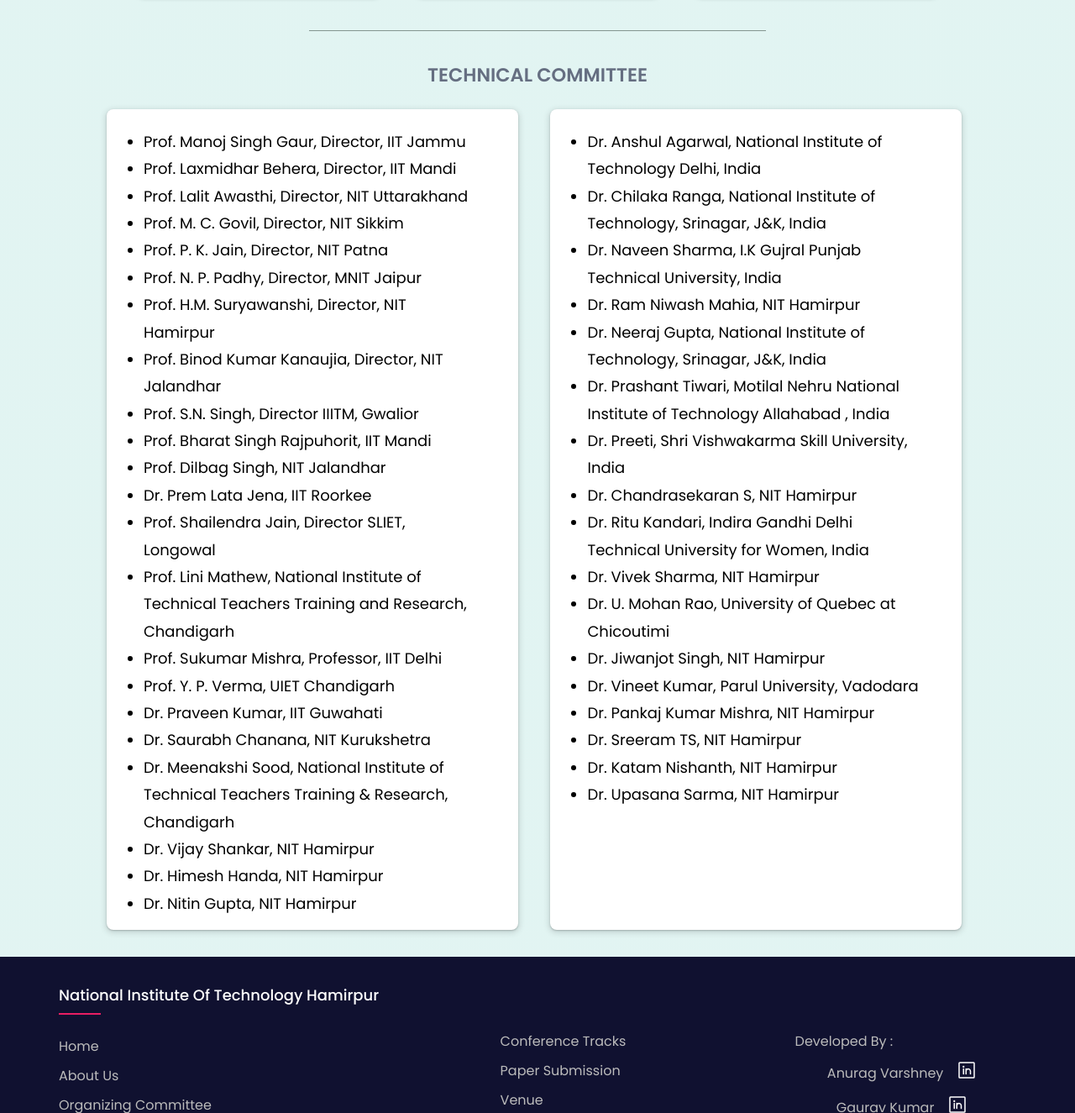
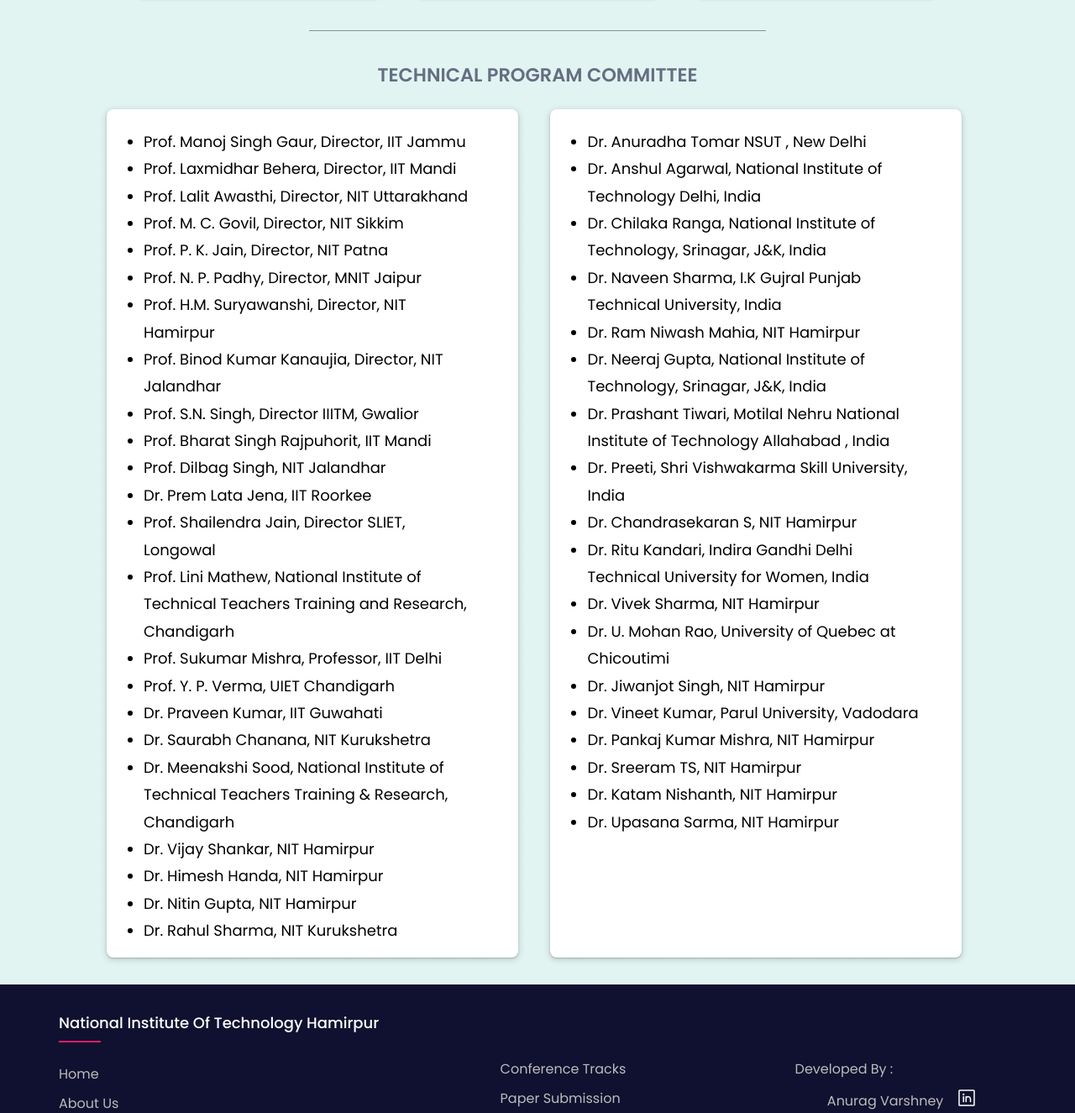
Before and after one commit to Varshneyanurag125/Electrical-Conference, a website: page team.html in a window 1280 px wide. Shown: the part 8405-9730 px from the top of the page at 84% size. Drawn offline with nearby package versions, Linux system fonts and the light colour scheme; a web font is replaced by a local one.

Commit message:
technical name addition

```diff
--- a/team.html
+++ b/team.html
@@ -603,7 +603,7 @@
           <div class="technical_committee_wrapper">
             <div class="techinecal_committee_main">
               <div class="techinecal_committee_heading">
-                <h2>TECHNICAL COMMITTEE</h2>
+                <h2>TECHNICAL PROGRAM COMMITTEE</h2>
               </div>
               <div class="techinecal_committee_section">
                 <div class="techinecal_committee_card">
@@ -630,10 +630,12 @@
                     <li>Dr. Vijay Shankar, NIT Hamirpur</li>
                     <li>Dr. Himesh Handa, NIT Hamirpur</li>
                     <li>Dr. Nitin Gupta, NIT Hamirpur</li>
+                    <li>Dr. Rahul Sharma, NIT Kurukshetra</li>
                   </ul>
                 </div>
                 <div class="techinecal_committee_card">
                   <ul>
+                    <li>Dr. Anuradha Tomar NSUT , New Delhi</li>
                     <li>Dr. Anshul Agarwal, National Institute of Technology Delhi, India</li>
                     <li>Dr. Chilaka Ranga, National Institute of Technology, Srinagar, J&K, India</li>
                     <li>Dr. Naveen Sharma, I.K Gujral Punjab Technical University, India</li>
```
